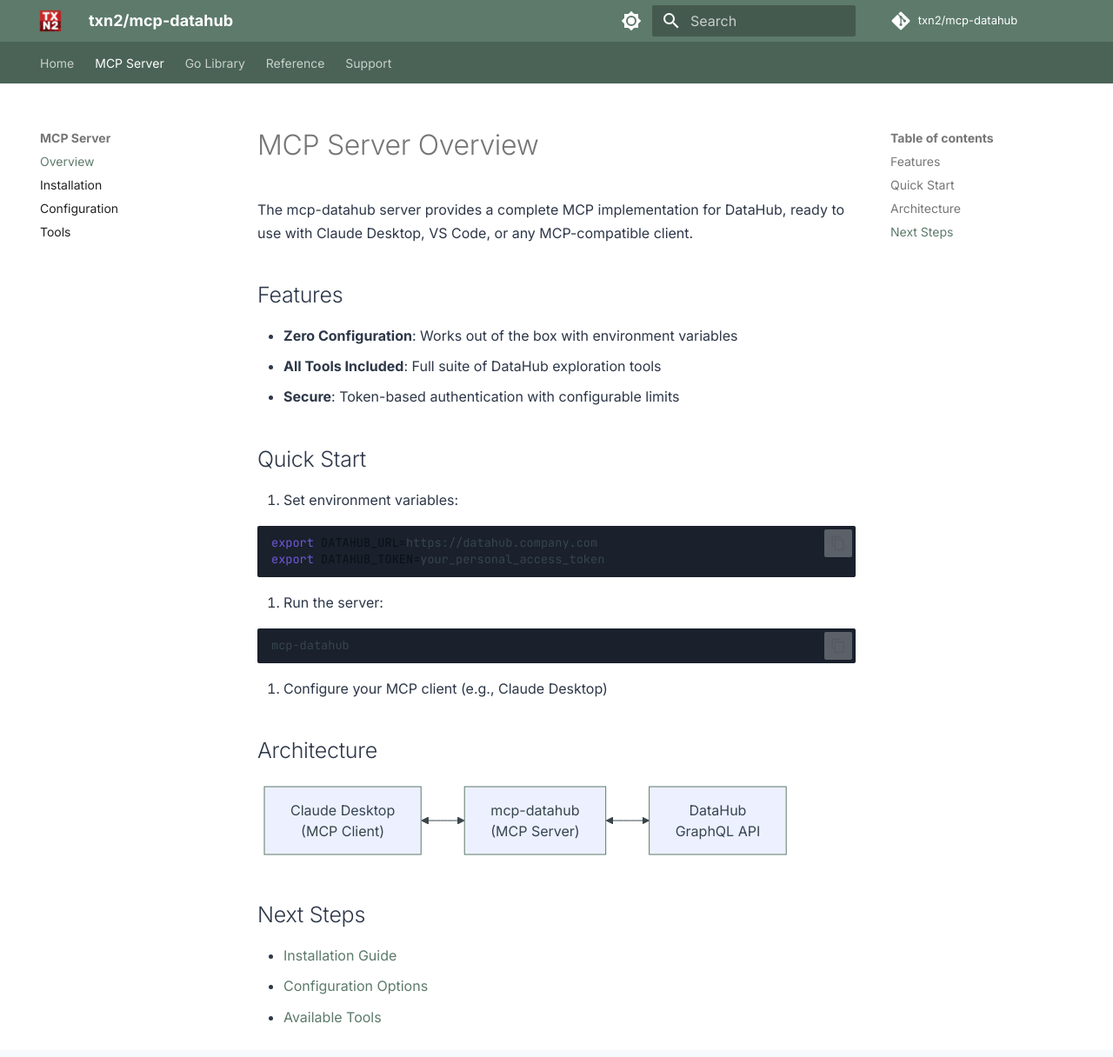
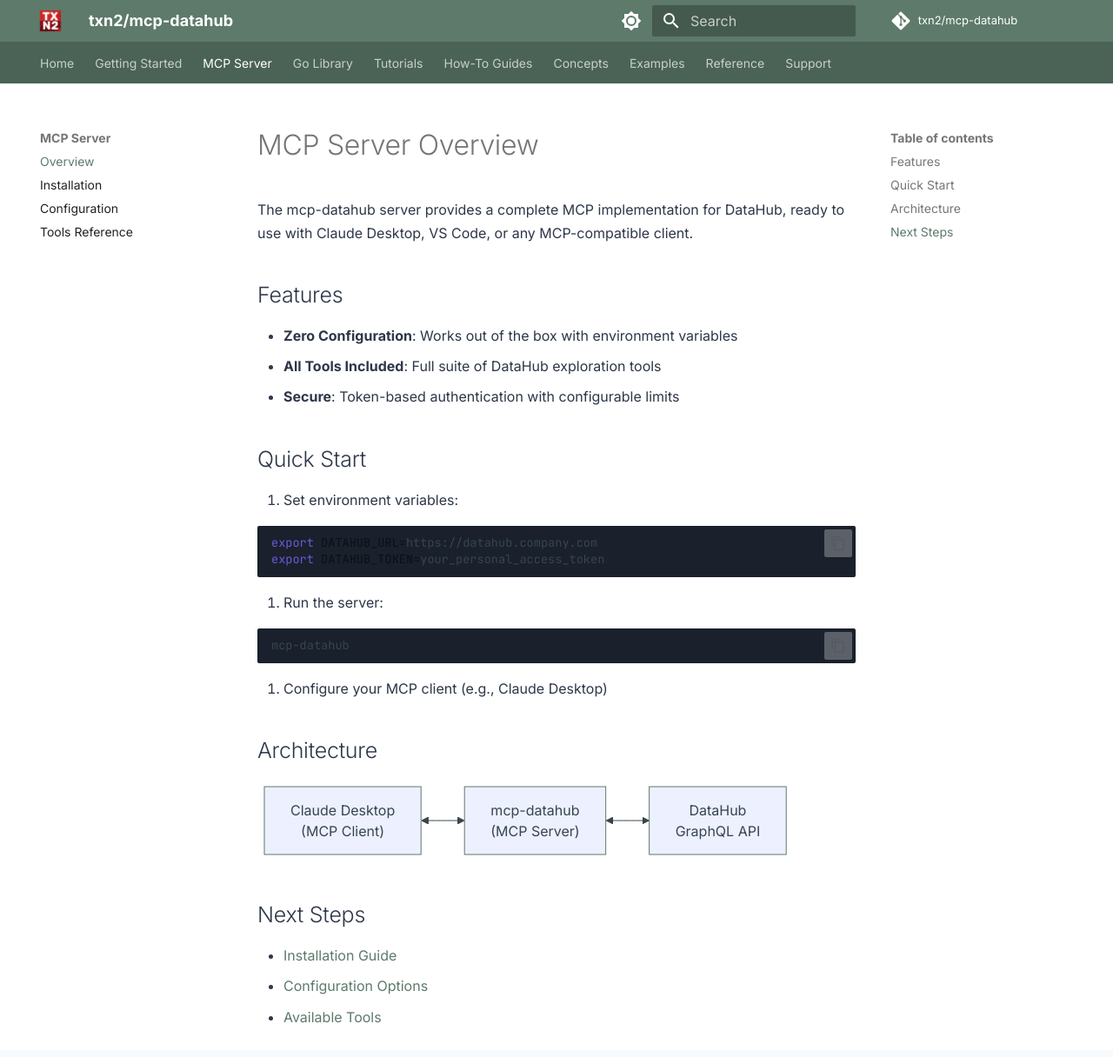
Before and after one commit to txn2/mcp-datahub, an MkDocs documentation site: the page built from docs/server/index.md, in a window 1280 px wide and 1254 px high. Shown: the top 1216 px of the window at 87% size. Built offline with MkDocs 1.6.1 and Material for MkDocs 9.7.7, drawn with Linux system fonts in a browser that asks for light colours; comment, search, counter and statistics services are not loaded; part of the change alters nothing that is shown.

Commit message:
Expand navigation structure in `mkdocs.yml` to include Tutorials, How-To Guides, Concepts, and Examples for improved documentation organization

```diff
--- a/mkdocs.yml
+++ b/mkdocs.yml
@@ -29,26 +29,59 @@ theme:
     - navigation.instant
     - navigation.tabs
     - navigation.sections
+    - navigation.expand
+    - navigation.top
     - search.suggest
+    - search.highlight
     - content.code.copy
+    - content.tabs.link
 
 nav:
   - Home: index.md
+  - Getting Started: getting-started.md
   - MCP Server:
     - Overview: server/index.md
     - Installation: server/installation.md
     - Configuration: server/configuration.md
-    - Tools: server/tools.md
+    - Tools Reference: server/tools.md
   - Go Library:
     - Overview: library/index.md
     - Quick Start: library/quickstart.md
     - Architecture: library/architecture.md
     - Composability: library/composability.md
+  - Tutorials:
+    - Overview: tutorials/index.md
+    - Your First Search: tutorials/first-search.md
+    - Exploring Lineage: tutorials/exploring-lineage.md
+    - Building a Custom Server: tutorials/building-custom-server.md
+    - Adding Authentication: tutorials/adding-authentication.md
+  - How-To Guides:
+    - Overview: guides/index.md
+    - Authentication: guides/authentication.md
+    - Multi-Tenant Isolation: guides/multi-tenant.md
+    - Audit Logging: guides/audit-logging.md
+    - Rate Limiting: guides/rate-limiting.md
+    - Custom Middleware: guides/custom-middleware.md
+    - Testing: guides/testing.md
+  - Concepts:
+    - Overview: concepts/index.md
+    - Understanding URNs: concepts/urns.md
+    - Entity Types: concepts/entity-types.md
+    - Lineage Model: concepts/lineage-model.md
+    - MCP Protocol: concepts/mcp-protocol.md
+  - Examples:
+    - Overview: examples/index.md
+    - Basic Server: examples/basic-server.md
+    - With Authentication: examples/with-authentication.md
+    - Combined DataHub + Trino: examples/combined-trino.md
+    - Enterprise Server: examples/enterprise-server.md
   - Reference:
     - Tools API: reference/tools-api.md
     - Configuration: reference/configuration.md
     - Security: reference/security.md
   - Support:
+    - FAQ: faq.md
+    - Migration Guide: migration.md
     - Troubleshooting: support/troubleshooting.md
     - Changelog: support/changelog.md
 
```
